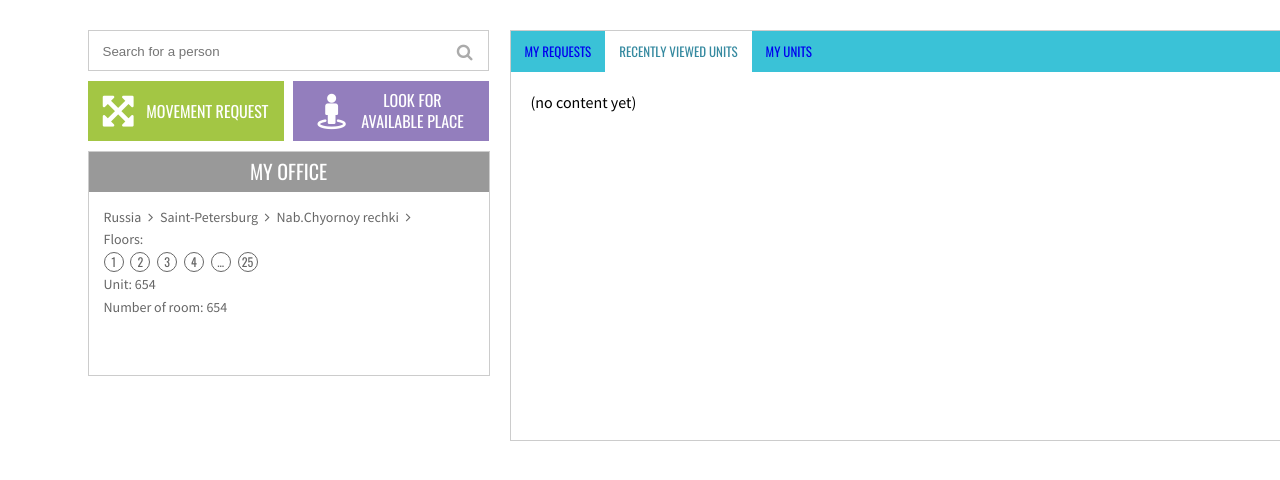
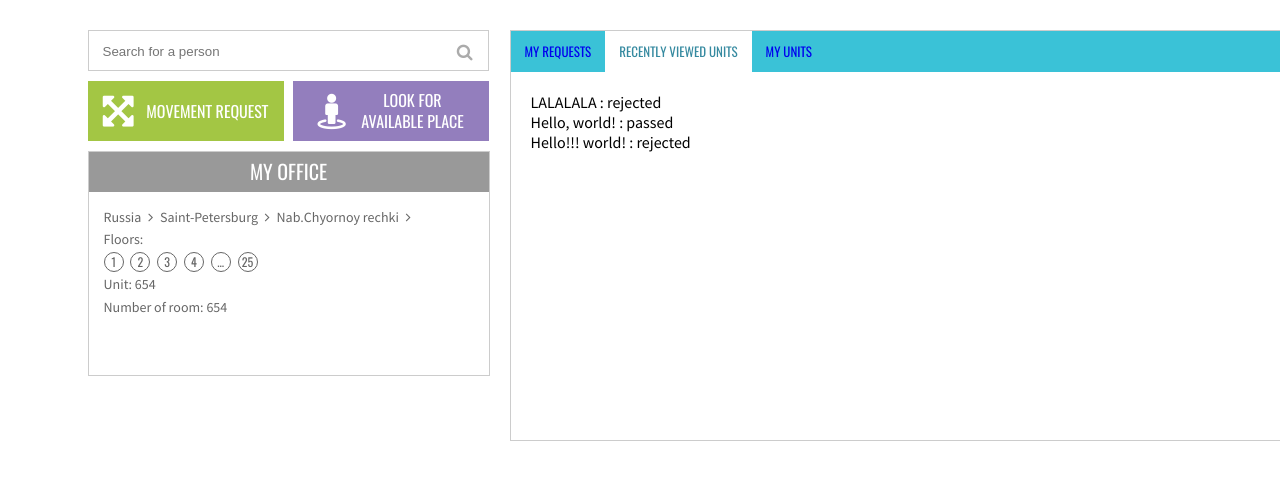
Before and after one commit to roose6775/markupTest, a plain HTML site: page index.html in a window 1280 px wide. Both pictures are taken after a click on the link "RECENTLY VIEWED UNITS". Shown: the part 674-1154 px from the top of the page. Drawn offline with Linux system fonts and the light colour scheme; files whose address does not match are found by name.

Commit message:
ajax get request for recently viewed units tab

```diff
--- /dev/null
+++ b/_resources/recentlyViewed.json
@@ -0,0 +1,20 @@
+[
+  {
+  "id" : 0,
+  "requestName" : "LALALALA",
+  "status" : "rejected"
+  },
+
+  {
+    "id" : 1,
+    "requestName" : "Hello, world!",
+    "status" : "passed"
+  },
+
+  {
+    "id" : 2,
+    "requestName" : "Hello!!! world!",
+    "status" : "rejected"
+  }
+
+]
--- a/_scripts/script.js
+++ b/_scripts/script.js
@@ -11,6 +11,29 @@
         tablinks[i].className = tablinks[i].className.replace(" requests-units-tab-active", "");
     }
 
+    if (tabName === "rec-viewed-units") {
+        getRecentlyViewedUnits();
+
+    }
+
     document.getElementById(tabName).style.display = "block";
     tablinks[evt].className += " requests-units-tab-active";
 }
+
+function getRecentlyViewedUnits() {
+    let xhr = new XMLHttpRequest();
+    xhr.onreadystatechange = () => {
+        if (xhr.status === 200) {
+            let recentlyViewedUnits = JSON.parse(xhr.responseText);
+            let element = document.getElementById("recently-viewed");
+            element.innerHTML = "";
+            recentlyViewedUnits.forEach((el) => {
+                let div = document.createElement('div');
+                div.innerHTML = `${el.requestName} : ${el.status}`;
+                element.appendChild(div);
+            });
+        }
+    };
+    xhr.open('GET','_resources/recentlyViewed.json',false);
+    xhr.send();
+}
--- a/index.html
+++ b/index.html
@@ -141,7 +141,7 @@
                 </table>
                 </div>
                 <div class="tab" id="rec-viewed-units">
-                    (no content yet)
+                    <div id="recently-viewed"></div>
                 </div>
                 <div class="tab" id="my-units">
                     (no content yet)
```
